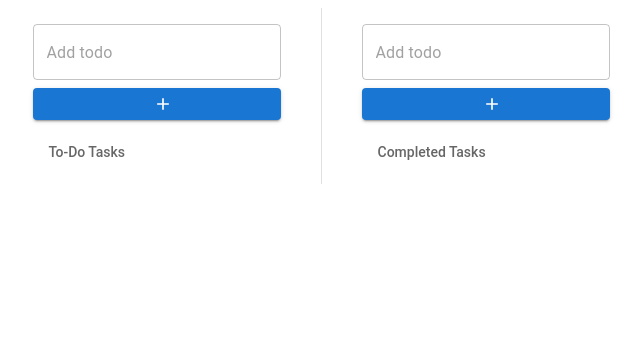
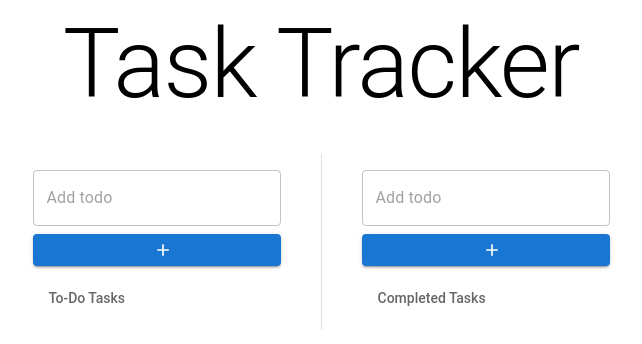
Before and after one commit to hectorhcuevas/Task-Tracker, a React (Create React App) app: page / in a window 1280 px wide. Shown: the top 344 px of the page, without its empty margins (319-961 px from the left). Built offline with nearby package versions, Linux system fonts and the light colour scheme.

Commit message:
input field clears on submission

```diff
--- a/src/components/ToDoList.jsx
+++ b/src/components/ToDoList.jsx
@@ -47,7 +47,7 @@ export default function ToDoList() {
   function handleNewCompletedAdd() {
     setCompletedTask('');
     setCompletedList([
-      ...list,
+      ...completedList,
       { id: nextId++, completedTask: completedTask }
     ]);
     textInput.current.value = "";
@@ -97,6 +97,7 @@ export default function ToDoList() {
               inputRef={textInput}
                placeholder="Add todo"
                margin="normal"
+               type="search"
               onChange={e => { setTask(e.target.value); setValue('');} }/>
             <Button className="addButton" type="submit" variant="contained" endIcon={<AddIcon />} onClick={ handleAdd } >
             </Button>
@@ -134,6 +135,7 @@ export default function ToDoList() {
               inputRef={textInput}
                placeholder="Add todo"
                margin="normal"
+               type="search"
               onChange={e => { setCompletedTask(e.target.value); setValue('');} }/>
             <Button className="addButton" type="submit" variant="contained" endIcon={<AddIcon />} onClick={ handleNewCompletedAdd }>
             </Button>
--- a/src/pages/home.jsx
+++ b/src/pages/home.jsx
@@ -6,11 +6,22 @@ import ToDoList from '../components/ToDoList';
 import DoneList from '../components/DoneList';
 import AddItem from '../components/AddItem';
 import Divider from '@mui/material/Divider';
+import Typography from '@mui/material/Typography';
 import "./homepage.css";
 
 
 export default function Home() {
     return (
+      <Stack>
+      <Box sx={{ width: '100%' }}
+            display="flex"
+            justifyContent="center"
+            alignItems="center"
+      >
+      <Typography variant="h1" component="div" gutterBottom>
+        Task Tracker
+      </Typography>
+      </Box>
       <Box sx={{ width: '100%' }}
       display="flex"
       justifyContent="center"
@@ -18,5 +29,6 @@ export default function Home() {
     >
            <ToDoList />
       </Box>
+      </Stack>
     );
   }
```
